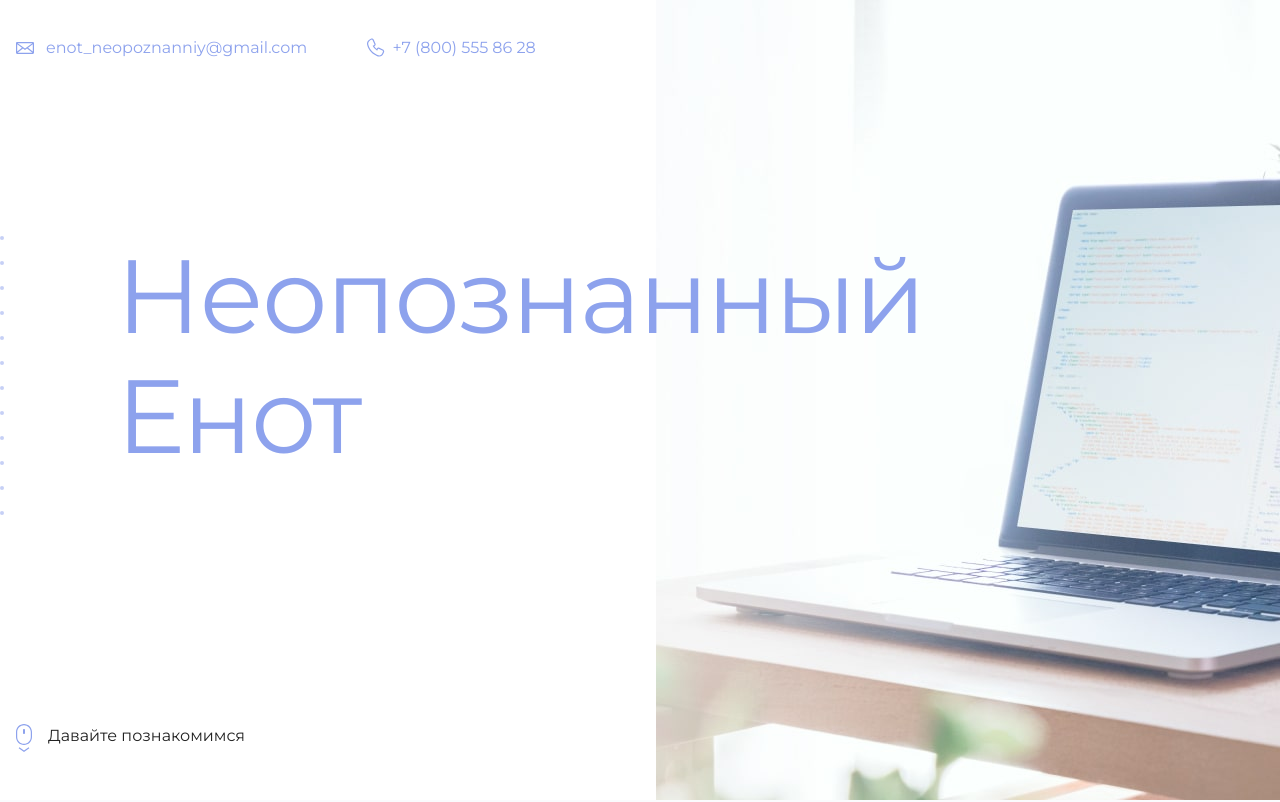
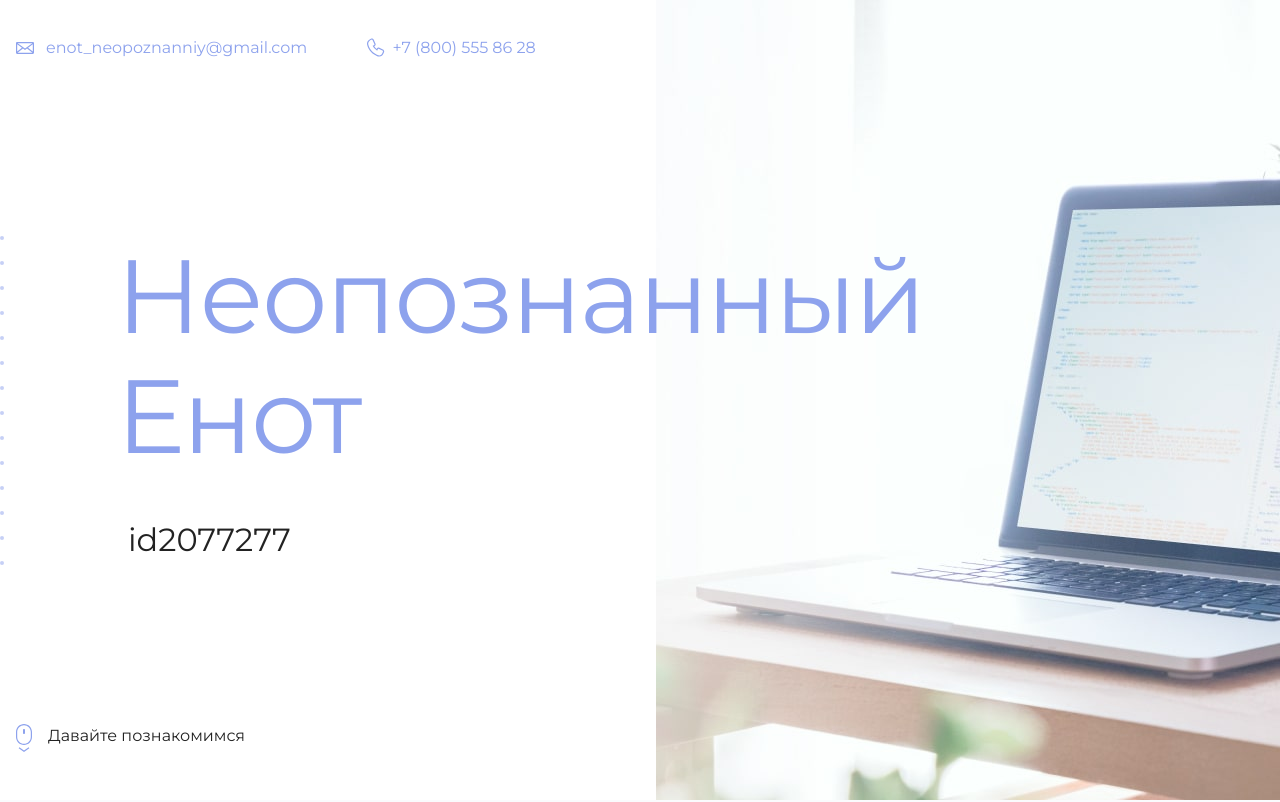
Before and after one commit to irinka-akva/Github-pages-example, a plain HTML site: page index.html in a window 1280 px wide. Shown: the top 802 px of the page. Drawn offline with Linux system fonts and the light colour scheme.

Commit message:
Update index.html

```diff
--- a/index.html
+++ b/index.html
@@ -19,7 +19,7 @@
       <section class="hero-image">
         <div class="container">
           <h1 class="heading">Неопознанный Енот</h1>
-          <p><!-- Тут ваш id на сайте Академии --></p>
+          <p>id2077277</p>
         </div>
       </section>
 
```
